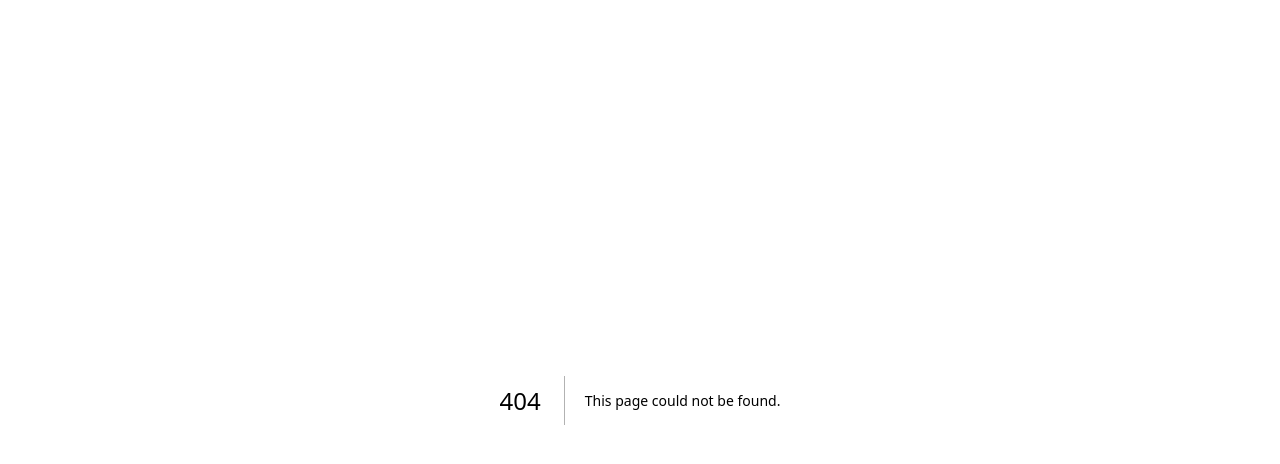
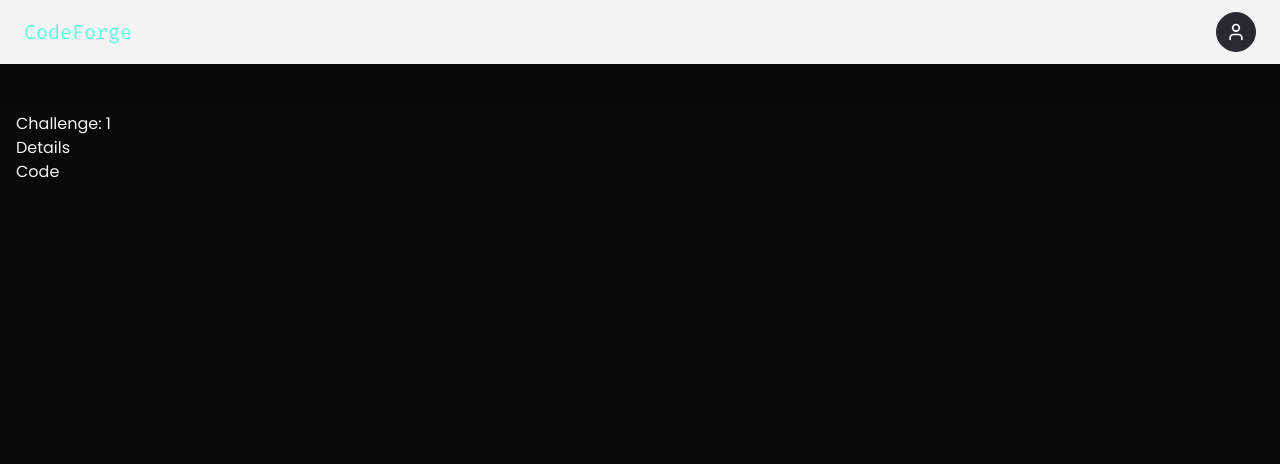
Before and after one commit to PabloXT14/challenges-platform, a Next.js app: page /challenges/1 in a window 1280 px wide. Before the commit this address had no page. Shown: the top 464 px of the page. Built offline with nearby package versions, Linux system fonts and the light colour scheme.

Commit message:
feat: create base challenge-page structure

```diff
--- /dev/null
+++ b/src/app/challenges/[slug]/page.tsx
@@ -0,0 +1,26 @@
+import { Header } from '@/components/header'
+
+type Params = {
+  params: Promise<{
+    slug: string
+  }>
+}
+
+export default async function ChallengePage({ params }: Params) {
+  const { slug } = await params
+
+  return (
+    <main className="min-h-screen flex flex-col">
+      <Header />
+
+      {/* CHALLENGE DETAILS */}
+      <section className="w-full max-w-[1300px] mx-auto my-12 px-4">
+        <h1>Challenge: {slug}</h1>
+
+        <p>Details</p>
+
+        <p>Code</p>
+      </section>
+    </main>
+  )
+}
--- a/src/app/page.tsx
+++ b/src/app/page.tsx
@@ -3,7 +3,7 @@ import { Header } from '@/components/header'
 
 export default function Home() {
   return (
-    <main>
+    <main className="min-h-screen flex flex-col">
       <Header />
 
       <Challenges />
--- a/src/components/challenges/index.tsx
+++ b/src/components/challenges/index.tsx
@@ -2,7 +2,7 @@ import { ChallengeCard } from '../challenge-card'
 
 export function Challenges() {
   return (
-    <section className="w-full max-w-[1300px] mx-auto mt-12 px-4">
+    <section className="w-full max-w-[1300px] mx-auto my-12 px-4">
       <h2 className="text-3xl text-gray-100 font-bold mb-8">All Challenges</h2>
 
       {/* CHALLENGES */}
```
